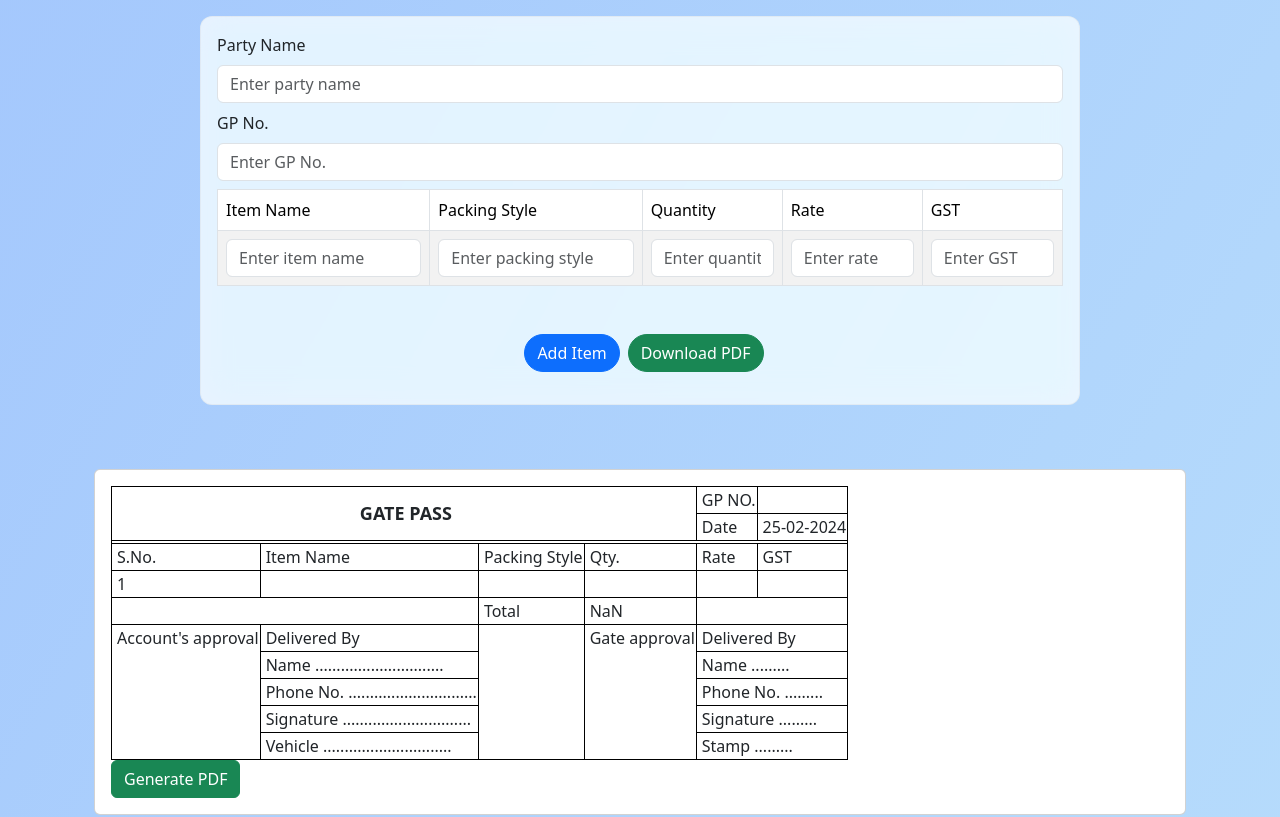
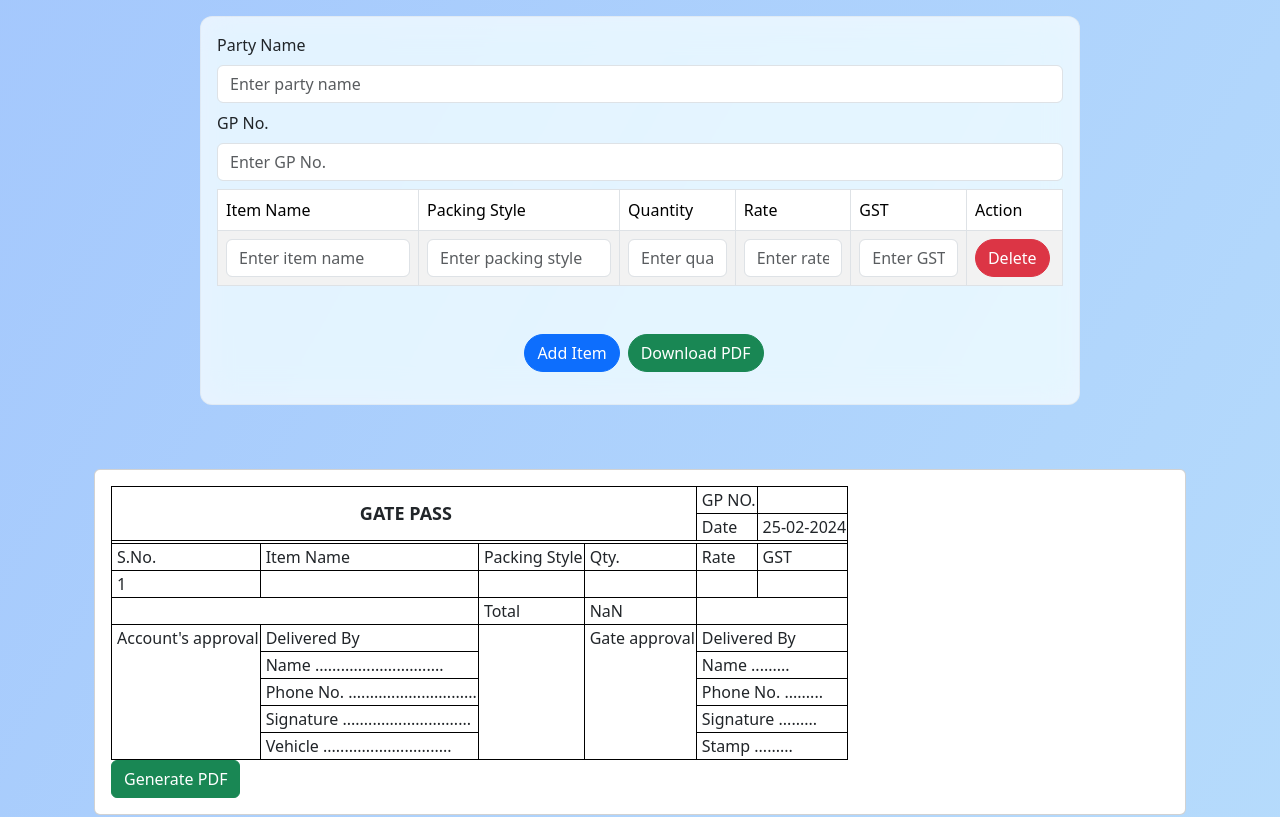
Before and after one commit to dhyanivj/gatepass-pdfgen, a React (Create React App) app: page / in a window 1280 px wide. Shown: the top 817 px of the page. Built offline with nearby package versions, Linux system fonts and the light colour scheme; no server answers; the database is empty.

Commit message:
delete btn added in form

```diff
--- a/src/components/GatePassForm.jsx
+++ b/src/components/GatePassForm.jsx
@@ -130,6 +130,12 @@ function GatePassForm() {
     });
   };
 
+  const removeItem = (index) => {
+    const updatedItems = [...formInputs.items];
+    updatedItems.splice(index, 1);
+    setFormInputs({ ...formInputs, items: updatedItems });
+  };
+
   return (
     <Container>
       {/* <div className="text-center">
@@ -170,6 +176,7 @@ function GatePassForm() {
                     <td style={{ minWidth: "6rem" }}>Quantity</td>
                     <td style={{ minWidth: "6rem" }}>Rate</td>
                     <td style={{ minWidth: "6rem" }}>GST</td>
+                    <td style={{ minWidth: "6rem" }}>Action</td>
                   </tr>
                 </thead>
                 <tbody>
@@ -220,6 +227,15 @@ function GatePassForm() {
                           onChange={(e) => handleItemChange(index, e)}
                         />
                       </td>
+                      <td>
+                        <Button
+                          variant="danger"
+                          onClick={() => removeItem(index)}
+                          className="rounded-pill"
+                        >
+                          Delete
+                        </Button>
+                      </td>
                     </tr>
                   ))}
                 </tbody>
```
